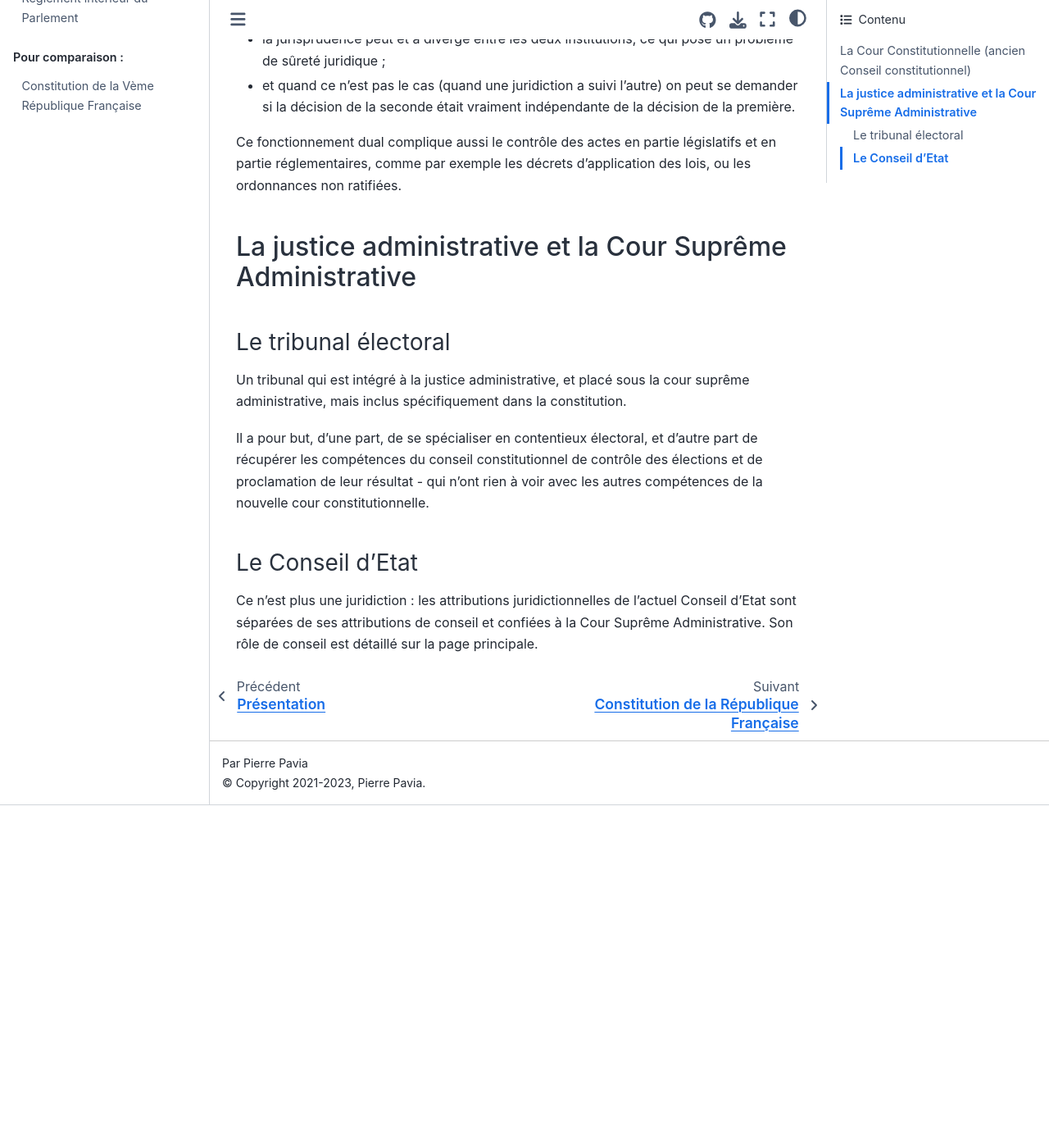
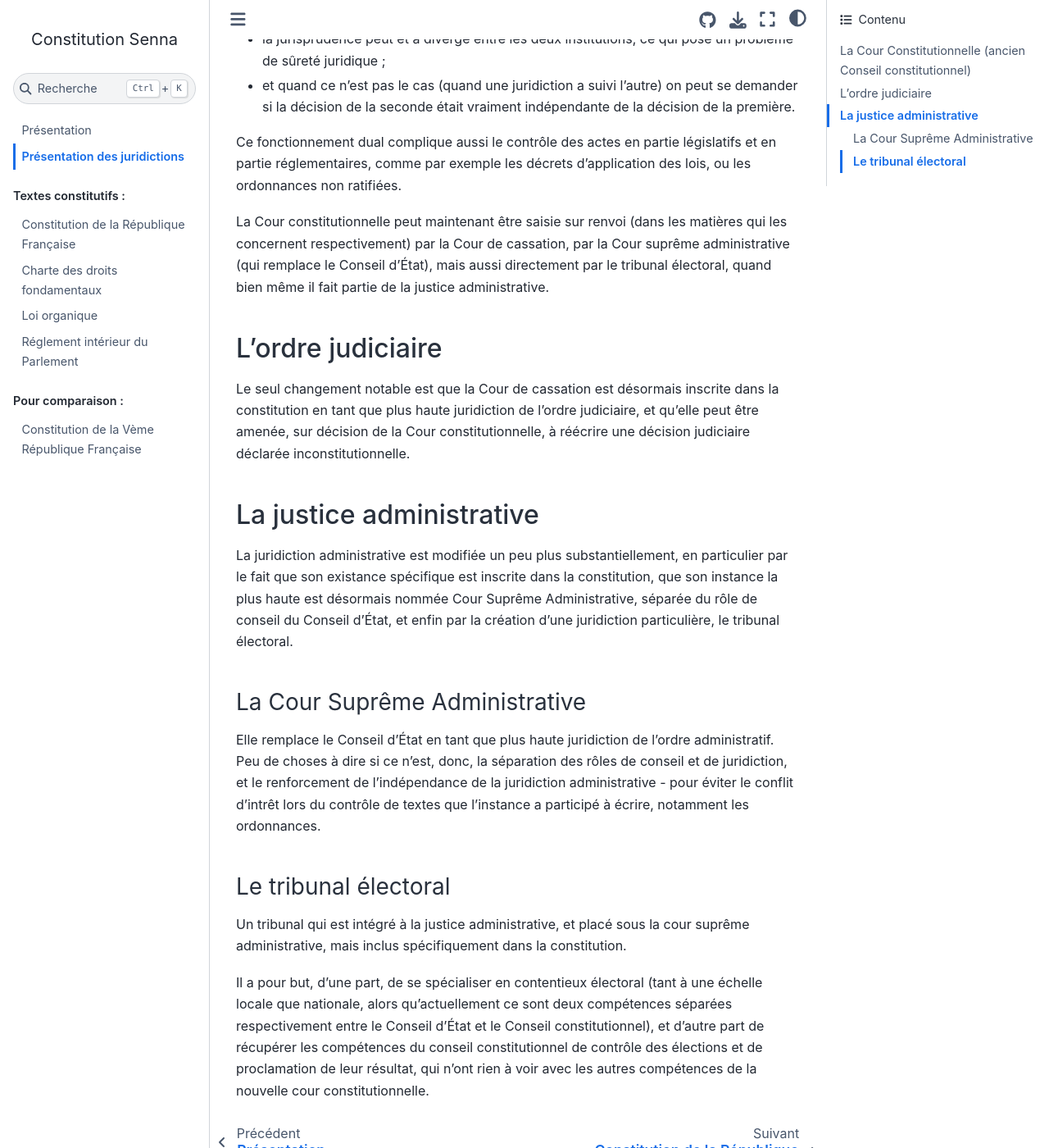
Before and after one commit to Gouvernathor/senna, a Sphinx documentation site: the page built from source/presentation_juridictions.rst, in a window 1280 px wide and 1400 px high, scrolled down 5298 px. Shown: the whole window at 82% size. Built offline with Sphinx 7.4.7 and the Sphinx Book theme 1.1.4, drawn with Linux system fonts in a browser that asks for light colours; before the commit the page ends 6280 px from its top, so only the background shows below that.

Commit message:
Fin concernant la page de présentation des juridictions

```diff
--- a/source/presentation_juridictions.rst
+++ b/source/presentation_juridictions.rst
@@ -137,25 +137,33 @@
 
 Ce fonctionnement dual complique aussi le contrôle des actes en partie législatifs et en partie réglementaires, comme par exemple les décrets d'application des lois, ou les ordonnances non ratifiées.
 
------------------------------------------------------------
-La justice administrative et la Cour Suprême Administrative
------------------------------------------------------------
+La Cour constitutionnelle peut maintenant être saisie sur renvoi (dans les matières qui les concernent respectivement) par la Cour de cassation, par la Cour suprême administrative (qui remplace le Conseil d'État), mais aussi directement par le tribunal électoral, quand bien même il fait partie de la justice administrative.
 
-.. TODO
+------------------
+L'ordre judiciaire
+------------------
+
+Le seul changement notable est que la Cour de cassation est désormais inscrite dans la constitution en tant que plus haute juridiction de l'ordre judiciaire, et qu'elle peut être amenée, sur décision de la Cour constitutionnelle, à réécrire une décision judiciaire déclarée inconstitutionnelle.
+
+-------------------------
+La justice administrative
+-------------------------
+
+La juridiction administrative est modifiée un peu plus substantiellement, en particulier par le fait que son existance spécifique est inscrite dans la constitution, que son instance la plus haute est désormais nommée Cour Suprême Administrative, séparée du rôle de conseil du Conseil d'État, et enfin par la création d'une juridiction particulière, le tribunal électoral.
+
+La Cour Suprême Administrative
+==============================
+
+Elle remplace le Conseil d'État en tant que plus haute juridiction de l'ordre administratif. Peu de choses à dire si ce n'est, donc, la séparation des rôles de conseil et de juridiction, et le renforcement de l'indépendance de la juridiction administrative - pour éviter le conflit d'intrêt lors du contrôle de textes que l'instance a participé à écrire, notamment les ordonnances.
+
+..
+    TODO
+    ajouter le nouveau CE à la page principale de présentation et ajouter un lien ici
+    le conseil aide le parlement au moins autant que le gouvernement, son rôle est spécifié d'une manière similaire à la Cour des Comptes
 
 Le tribunal électoral
 =====================
 
 Un tribunal qui est intégré à la justice administrative, et placé sous la cour suprême administrative, mais inclus spécifiquement dans la constitution.
 
-Il a pour but, d'une part, de se spécialiser en contentieux électoral, et d'autre part de récupérer les compétences du conseil constitutionnel de contrôle des élections et de proclamation de leur résultat - qui n'ont rien à voir avec les autres compétences de la nouvelle cour constitutionnelle.
-
-Le Conseil d'Etat
-=================
-
-Ce n'est plus une juridiction : les attributions juridictionnelles de l'actuel Conseil d'Etat sont séparées de ses attributions de conseil et confiées à la Cour Suprême Administrative. Son rôle de conseil est détaillé sur la page principale.
-
-..
-    TODO
-    ajouter le nouveau CE à la page principale de présentation et ajouter un lien ici
-    le conseil aide le parlement au moins autant que le gouvernement, son rôle est spécifié d'une manière similaire à la Cour des Comptes
+Il a pour but, d'une part, de se spécialiser en contentieux électoral (tant à une échelle locale que nationale, alors qu'actuellement ce sont deux compétences séparées respectivement entre le Conseil d'État et le Conseil constitutionnel), et d'autre part de récupérer les compétences du conseil constitutionnel de contrôle des élections et de proclamation de leur résultat, qui n'ont rien à voir avec les autres compétences de la nouvelle cour constitutionnelle.
```
